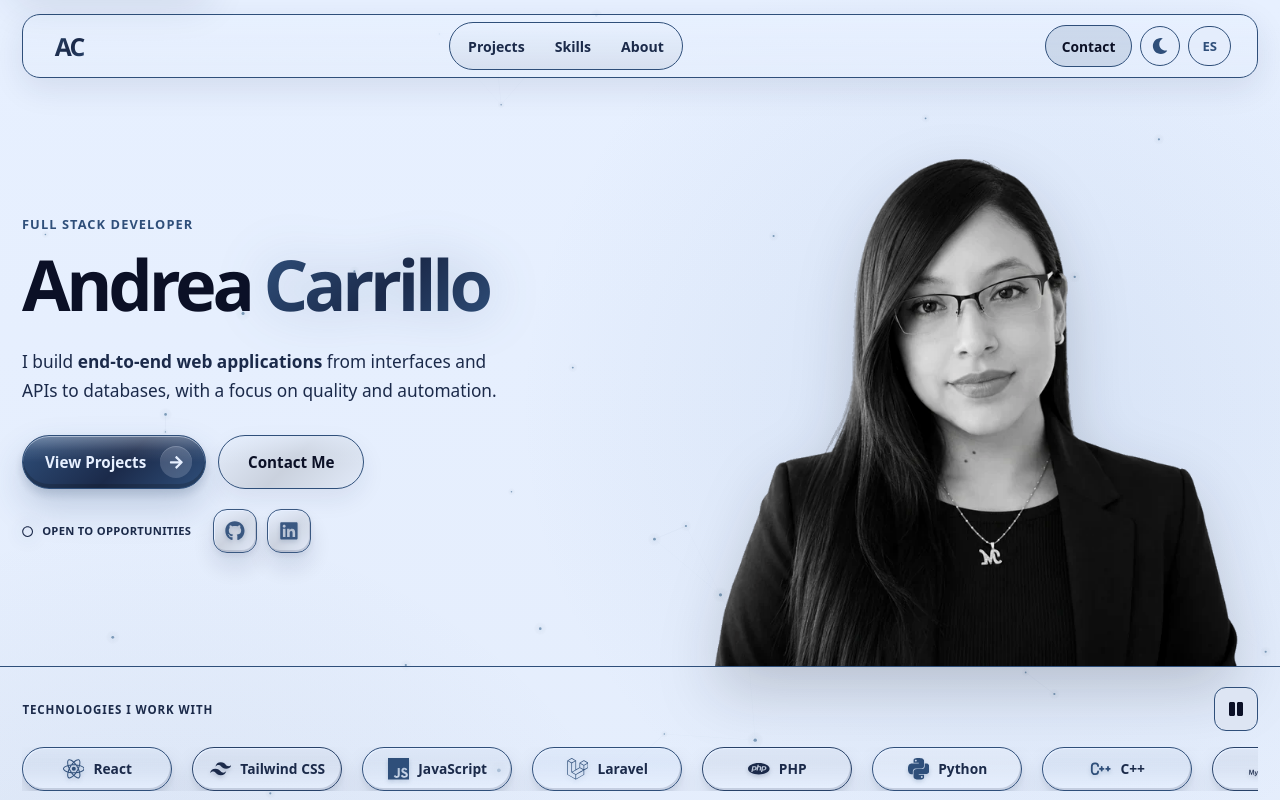
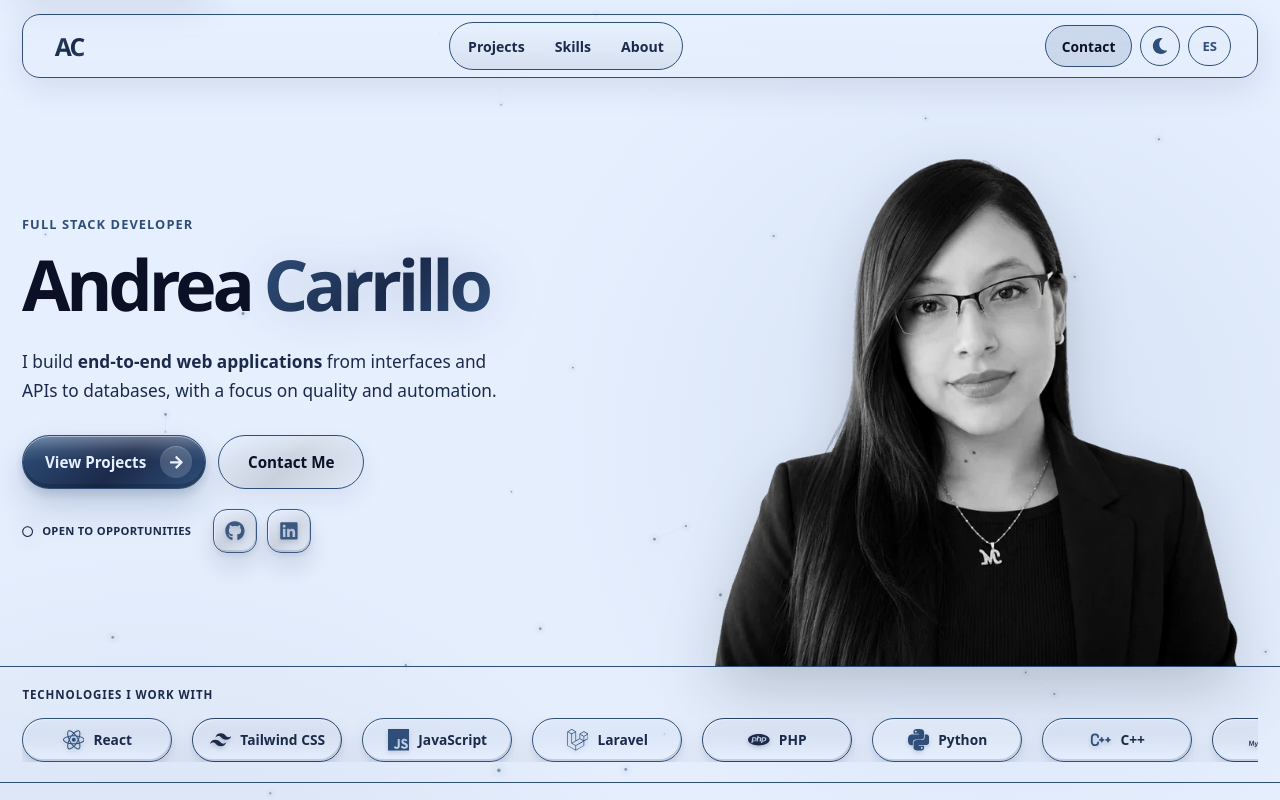
Before and after one commit to AndreaCarrilloOp/Professional-Portfolio, a React (Vite) app: page / in a window 1280 px wide. Shown: the top 800 px of the page. Built offline with nearby package versions, Linux system fonts and the light colour scheme.

Commit message:
revert(carousel): restore original continuous marquee with hover-only pause

```diff
--- a/src/components/sections/Hero.jsx
+++ b/src/components/sections/Hero.jsx
@@ -1,6 +1,5 @@
-import { useState } from "react";
 import { useTranslation } from "react-i18next";
-import { FaArrowRight, FaPause, FaPlay, FaRegCircle } from "react-icons/fa";
+import { FaArrowRight, FaRegCircle } from "react-icons/fa";
 import {
   PROFILE_IMAGE_DARK,
   PROFILE_IMAGE_LIGHT,
@@ -10,7 +9,6 @@ import {
 
 function Hero({ darkMode }) {
   const { t } = useTranslation();
-  const [techPaused, setTechPaused] = useState(false);
   const heroSocialLinks = SOCIAL_LINKS.filter(({ id }) => id !== "email");
   const profileImage = darkMode ? PROFILE_IMAGE_DARK : PROFILE_IMAGE_LIGHT;
 
@@ -113,18 +111,9 @@ function Hero({ darkMode }) {
         <div className="tech-strip-header">
           <span>{t("hero.techLabel")}</span>
           <small className="tech-swipe-hint">{t("hero.techHint")}</small>
-          <button
-            type="button"
-            className="tech-motion-toggle"
-            aria-label={t(techPaused ? "hero.techResume" : "hero.techPause")}
-            aria-pressed={techPaused}
-            onClick={() => setTechPaused((paused) => !paused)}
-          >
-            {techPaused ? <FaPlay aria-hidden="true" /> : <FaPause aria-hidden="true" />}
-          </button>
         </div>
         <div className="tech-carousel" tabIndex={0} role="region" aria-label={t("hero.techLabel")}>
-          <div className={`tech-track${techPaused ? " tech-track-paused" : ""}`}>
+          <div className="tech-track">
             {TECH_STACK.map(({ id, label, icon: Icon }) => (
               <div className="tech-chip" key={id}>
                 <Icon aria-hidden="true" />
```
